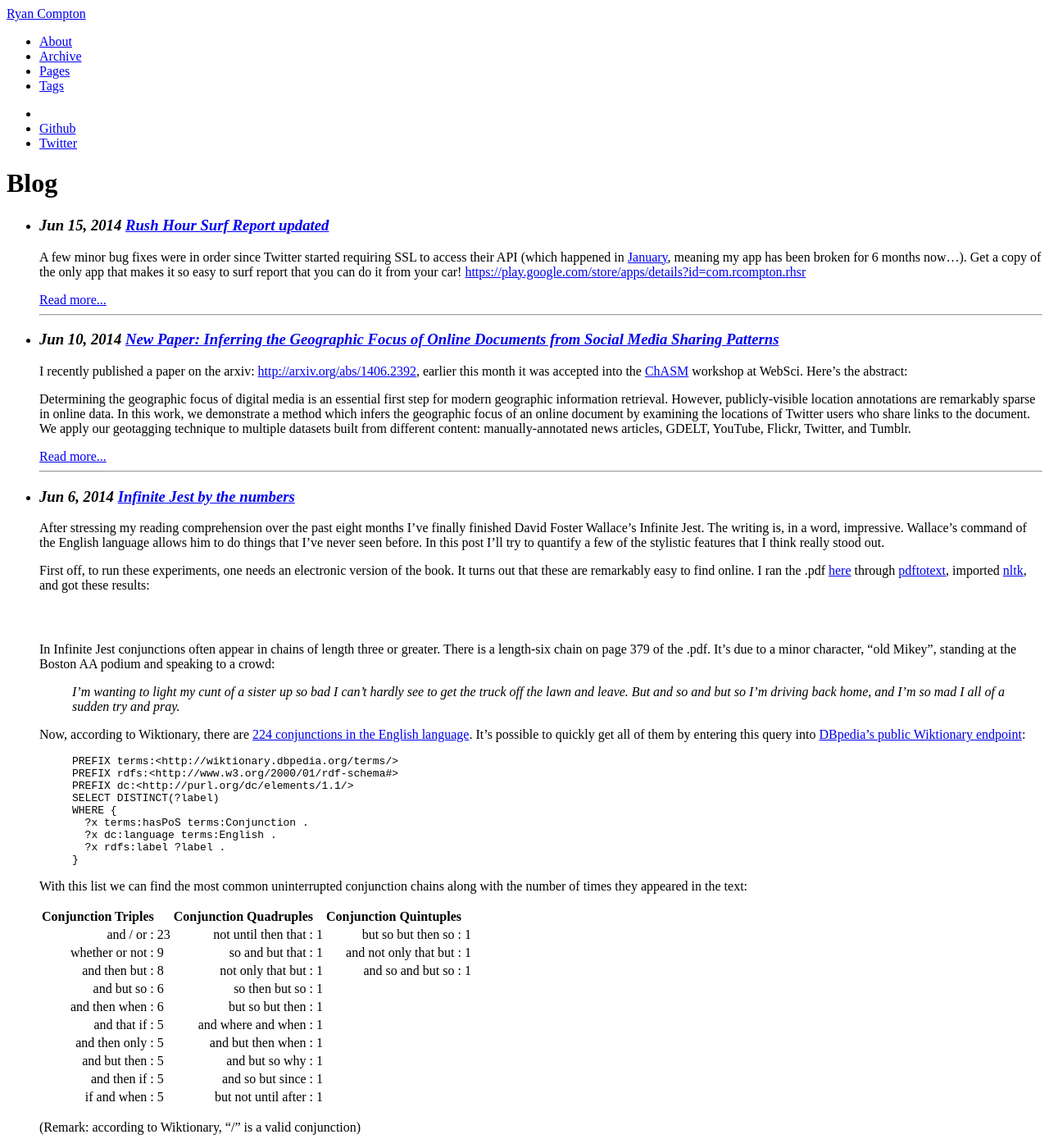
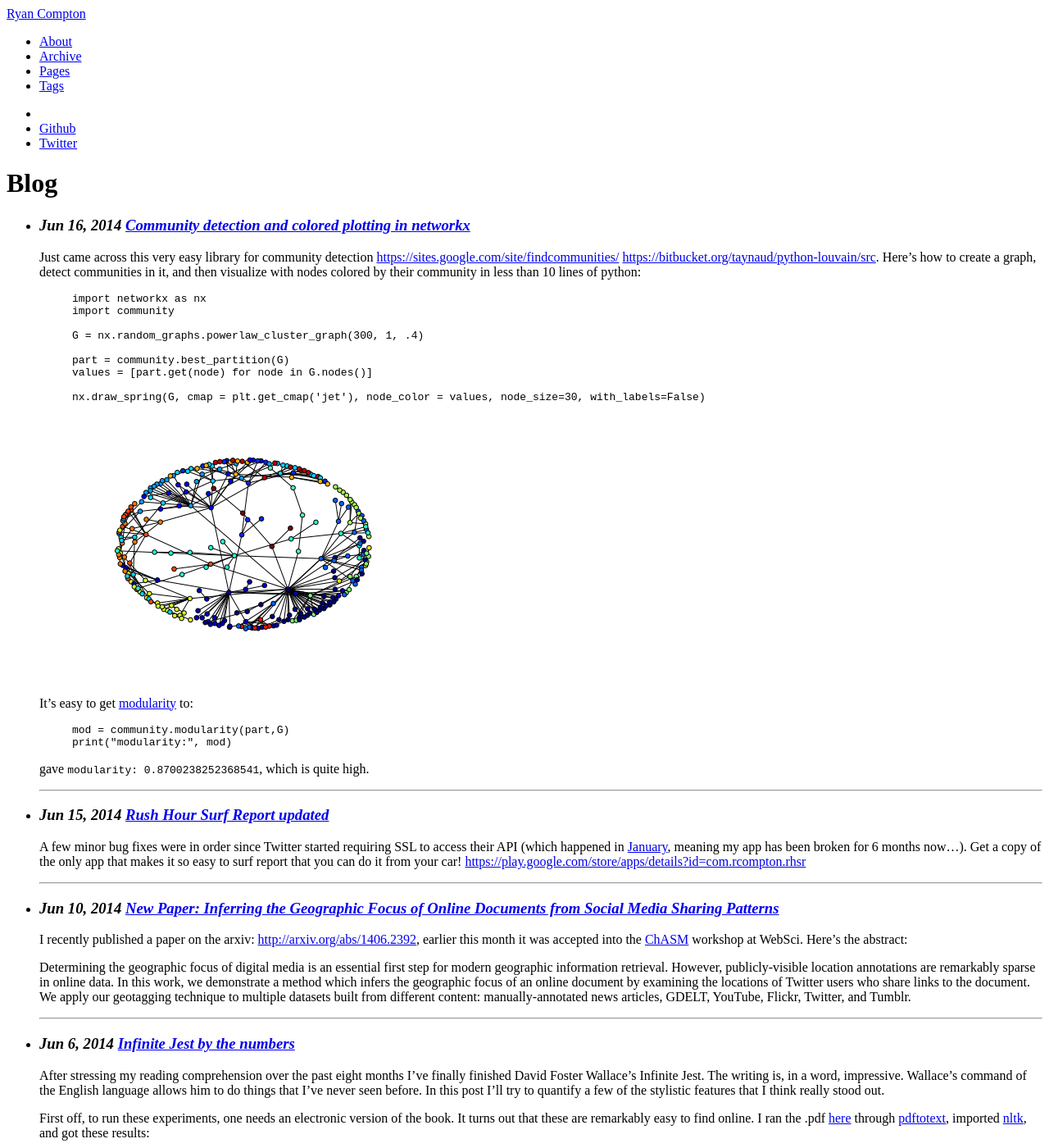
Before and after one commit to rcompton/ryancompton.net, a Jekyll site: the page built from index.md, in a window 1280 px wide and 1400 px high. Shown: the whole window at 82% size. Built offline with Jekyll 4.4.1, drawn with Linux system fonts in a browser that asks for light colours; nearby versions of some CDN libraries; formulas are drawn with MathJax 3; some of the changed text lies outside the part shown.

Commit message:
post about community detection

```diff
--- /dev/null
+++ b/_posts/2014-06-16-community-detection-and-colored-plotting-in-networkx.md
@@ -0,0 +1,30 @@
+---
+layout: post
+title: "Community detection and colored plotting in networkx"
+description: ""
+category:
+tags: ["coding"]
+---
+{% include JB/setup %}
+Just came across this very easy library for community detection <https://sites.google.com/site/findcommunities/> <https://bitbucket.org/taynaud/python-louvain/src>. Here's how to create a graph, detect communities in it, and then visualize with nodes colored by their community in less than 10 lines of python:
+
+{% highlight python %}
+import networkx as nx
+import community
+
+G = nx.random_graphs.powerlaw_cluster_graph(300, 1, .4)
+
+part = community.best_partition(G)
+values = [part.get(node) for node in G.nodes()]
+
+nx.draw_spring(G, cmap = plt.get_cmap('jet'), node_color = values, node_size=30, with_labels=False)
+{% endhighlight %}
+
+![community structuree]({{ site.url }}/assets/pix/random_graph_communities.png)
+
+It's easy to get [modularity](https://en.wikipedia.org/wiki/Modularity_%28networks%29) to:
+{% highlight python %}
+mod = community.modularity(part,G)
+print("modularity:", mod)
+{% endhighlight %}
+gave `modularity: 0.8700238252368541`, which is quite high.
--- a/index.md
+++ b/index.md
@@ -16,10 +16,10 @@ tagline:
         </h3>
         {% if post.excerpt_tag %}
           {{ post.excerpt_tag | markdownify }}
+          <a href="{{ post.url | prepend: site.baseurl }}">Read more...</a>
         {% else %}
           {{ post.content }}
         {% endif %}
-        <a href="{{ post.url | prepend: site.baseurl }}">Read more...</a>
       </li>
       <hr>
     {% endfor %}
```
Also changed, not shown: assets/pix/random_graph_communities.png (added).
